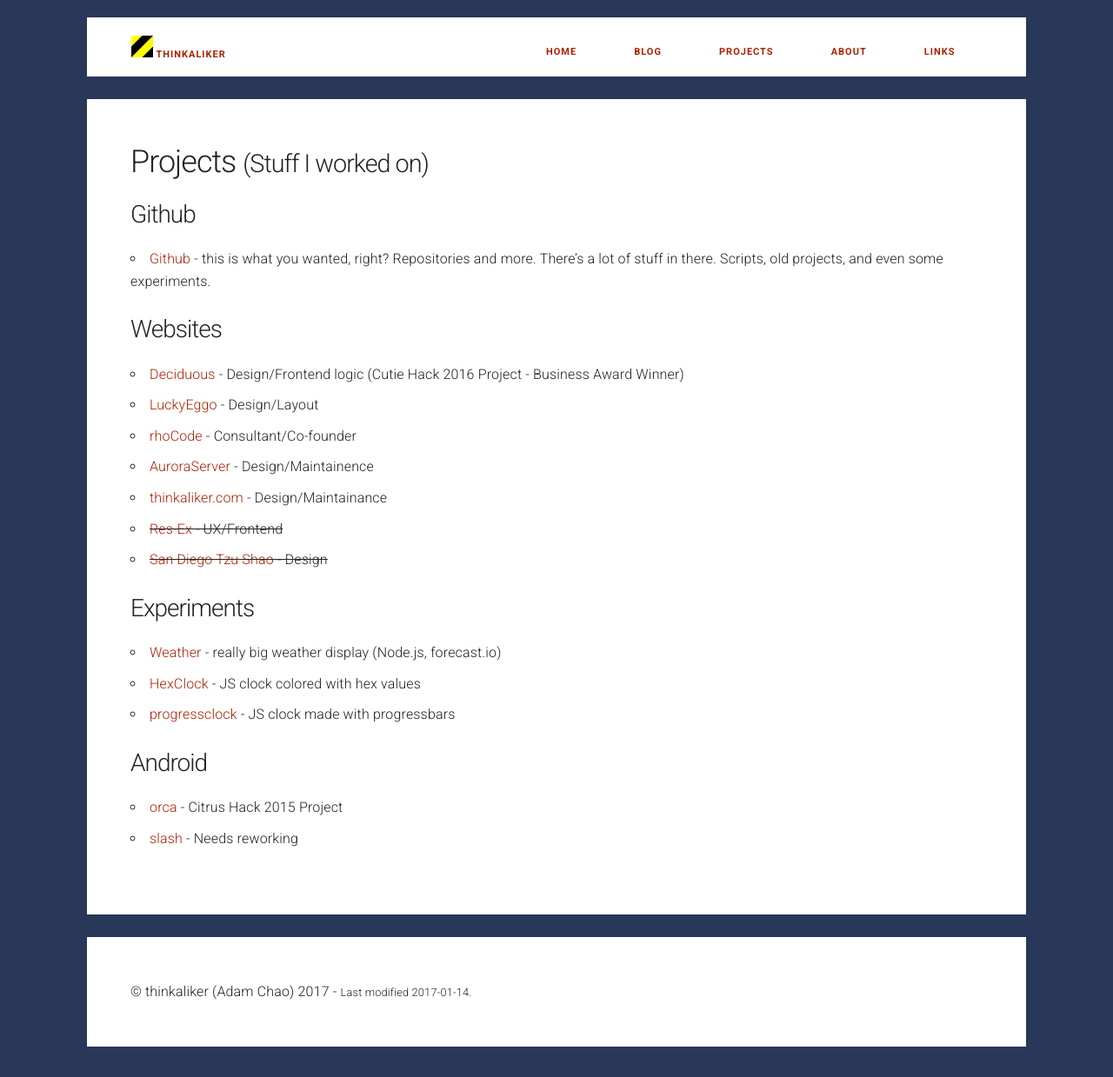
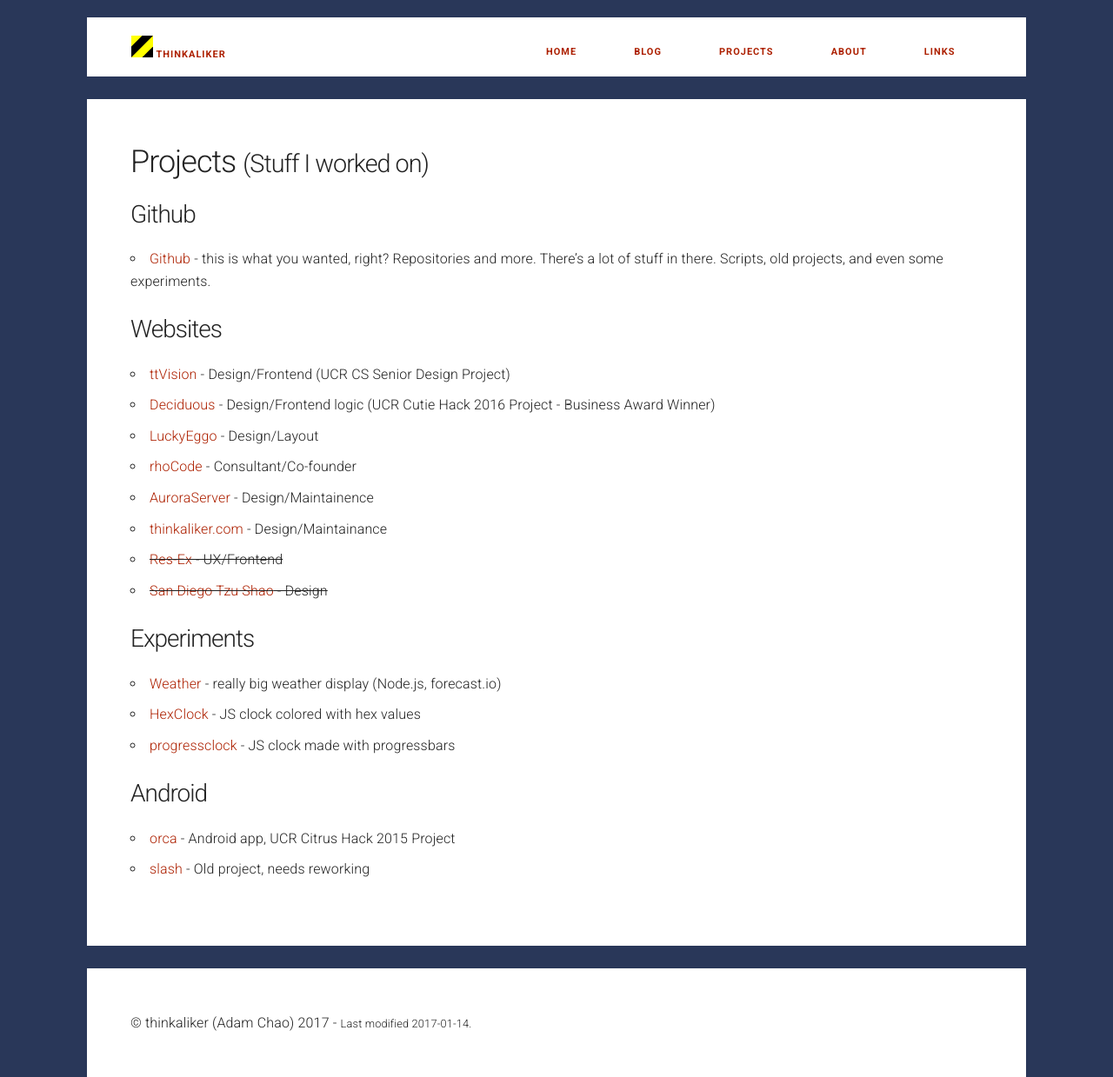
Before and after one commit to thinkaliker/thinkaliker.com, a Jekyll site: the page built from _posts/1000-01-01-projects.md, in a window 1280 px wide. Shown: the whole page at 87% size. Built offline with Jekyll 4.4.1, drawn with Linux system fonts in a browser that asks for light colours; nearby versions of some CDN libraries; comment, search, counter and statistics services are not loaded; before the commit the page ends 1204 px from its top, so only the background shows below that.

Commit message:
content update

```diff
--- a/_posts/1000-01-01-projects.md
+++ b/_posts/1000-01-01-projects.md
@@ -13,7 +13,8 @@ description: This page lists some of the projects Adam has worked on.
 + [Github](http://github.com/thinkaliker){:target="_blank"} - this is what you wanted, right? Repositories and more. There's a lot of stuff in there. Scripts, old projects, and even some experiments.
 
 ### Websites
-+ [Deciduous](https://deciduous.cc) - Design/Frontend logic (Cutie Hack 2016 Project - Business Award Winner)
++ [ttVision](http://ttvision.cc) - Design/Frontend (UCR CS Senior Design Project)
++ [Deciduous](https://deciduous.cc) - Design/Frontend logic (UCR Cutie Hack 2016 Project - Business Award Winner)
 + [LuckyEggo](http://luckyeggo.com) - Design/Layout
 + [rhoCode](http://rhocode.com){:target="_blank"} - Consultant/Co-founder
 + [AuroraServer](http://auroraserver.tk){:target="_blank"} - Design/Maintainence
@@ -27,5 +28,5 @@ description: This page lists some of the projects Adam has worked on.
 + [progressclock](http://cdn.thinkaliker.com/progressclock){:target="_blank"} - JS clock made with progressbars
 
 ### Android
-+ [orca](http://github.com/rhocode/orca){:target="_blank"}  - Citrus Hack 2015 Project
-+ [slash](http://github.com/thinkaliker/slash){:target="_blank"} - Needs reworking
++ [orca](http://github.com/rhocode/orca){:target="_blank"} - Android app, UCR Citrus Hack 2015 Project
++ [slash](http://github.com/thinkaliker/slash){:target="_blank"} - Old project, needs reworking
```
Also changed, not shown: _posts/1000-01-01-about.md (+2 -4 lines).
